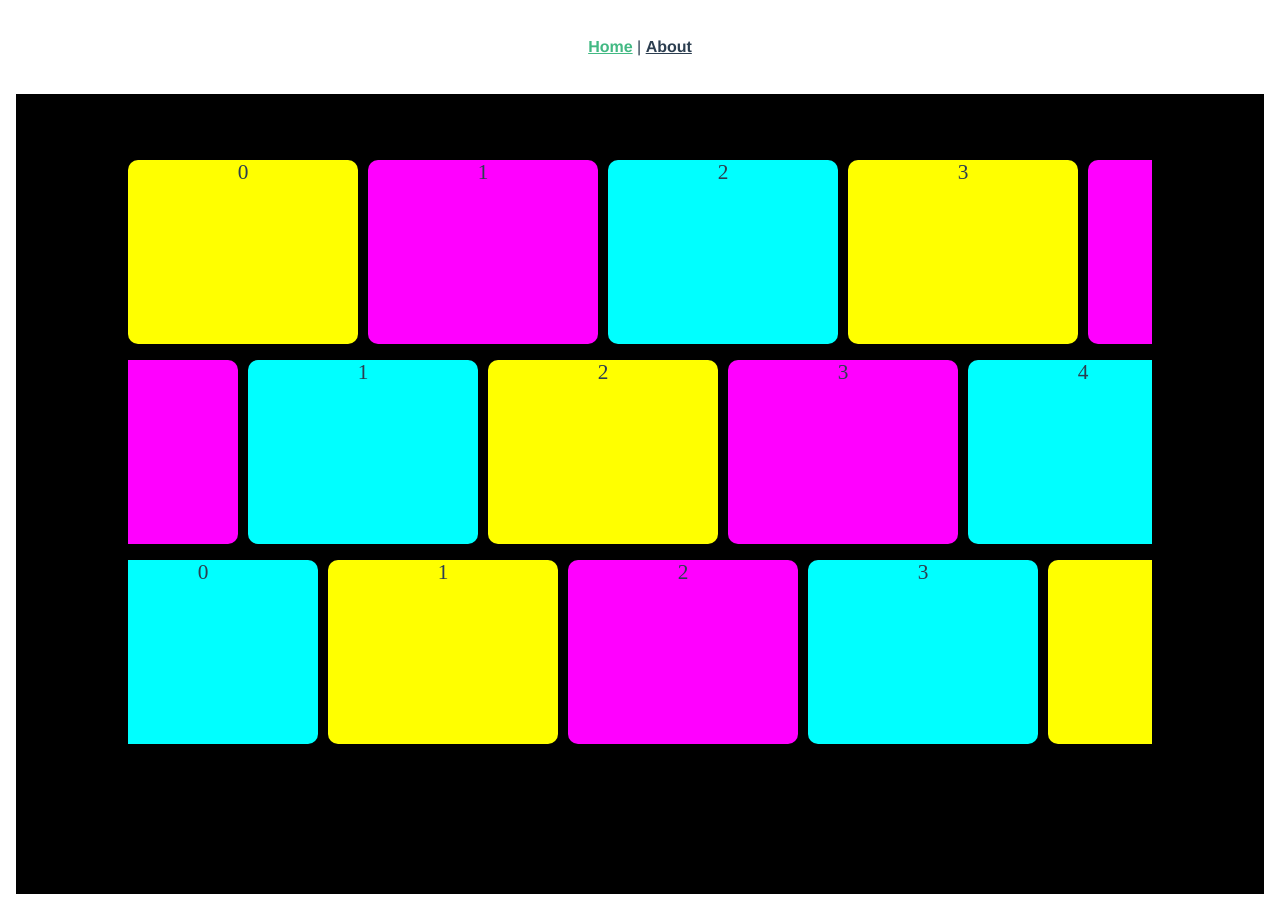
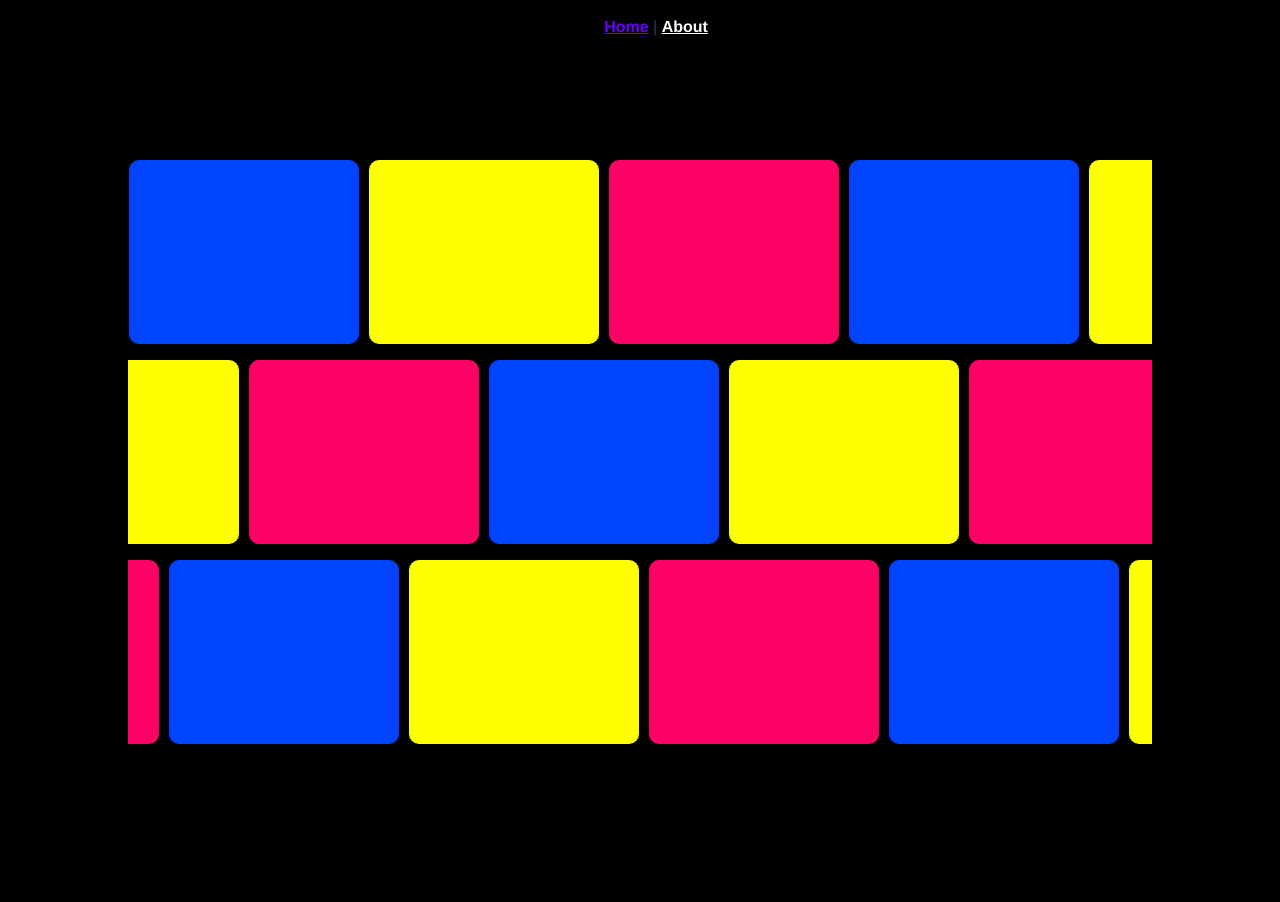
Before and after one commit to alexhonggi/madcamp_wk4, a Vue app: page / in a window 1280 px wide. After the commit the page ends 800 px from the top, so only its background shows below. Built offline with nearby package versions, Linux system fonts and the light colour scheme.

Commit message:
색바꿈

```diff
--- a/src/App.vue
+++ b/src/App.vue
@@ -1,11 +1,11 @@
 <template>
-  <div>
+  <body>
     <div id="nav">
       <router-link to="/">Home</router-link> |
       <router-link to="/about">About</router-link>
     </div>
-    <router-view/>
-  </div>
+    <router-view class="routerview" />
+  </body>
 </template>
 
 <style>
@@ -18,16 +18,23 @@
 }
 
 #nav {
-  padding: 30px;
+  padding: 10px;
 }
 
 #nav a {
   font-weight: bold;
-  color: #2c3e50;
+  color: #ffffff;
 }
 
 #nav a.router-link-exact-active {
-  color: #42b983;
+  color: #6600ff;
+}
+
+body{
+  height:100%;
+  width:100%;
+  background: black;
+  overflow: hidden;
 }
 
 </style>
--- a/src/components/Slider.vue
+++ b/src/components/Slider.vue
@@ -5,7 +5,7 @@
   @mouseup="mouseupevent($event,0)"
   @click="clickevent($event,0)" class="slider" ref="slider1ref">
     <div class="innerSlider" ref="innerSlider1ref" :style="{left:sliderleftlist[0].left+'px'}">
-        <div class = "slideitem" :style="{backgroundColor:itemlist1[index].color}" v-bind:key="item" v-for="(item, index) in itemlist1">{{item.name}}</div>
+        <div class = "slideitem" :style="{backgroundColor:itemlist1[index].color}" v-bind:key="item" v-for="(item, index) in itemlist1"></div>
     </div>
   </div>
   <div @mousedown="mousedownevent($event,1)"
@@ -13,15 +13,16 @@
   @mouseup="mouseupevent($event,1)"
    @click="clickevent($event,1)" class="slider" :style="{top:'45%'}">
     <div class="innerSlider" :style="{left:sliderleftlist[1].left+'px'}">
-        <div class = "slideitem" :style="{backgroundColor:itemlist2[index].color}" v-bind:key="item" v-for="(item, index) in itemlist1">{{item.name}}</div>
+        <div class = "slideitem" :style="{backgroundColor:itemlist2[index].color}" v-bind:key="item" v-for="(item, index) in itemlist2"></div>
     </div>
   </div>
   <div @mousedown="mousedownevent($event,2)"
   @mousemove="mousemoveevent($event,2)"
   @mouseup="mouseupevent($event,2)"
-   @click="clickevent($event,2)" class="slider" :style="{top:'70%'}">
+   @click="clickevent($event,2)"
+   @scroll="scrollevent($event)" class="slider" :style="{top:'70%'}">
     <div class="innerSlider" :style="{left:sliderleftlist[2].left+'px'}">
-        <div class = "slideitem" :style="{backgroundColor:itemlist3[index].color}" v-bind:key="item" v-for="(item, index) in itemlist1">{{item.name}}</div>
+        <div class = "slideitem" :style="{backgroundColor:itemlist3[index].color}" v-bind:key="item" v-for="(item, index) in itemlist3"></div>
     </div>
   </div>
 </div>
@@ -38,22 +39,31 @@ export default {
             itemlist1:[],
             itemlist2:[],
             itemlist3:[],
-            sliderleftlist:[{left:0},{left:-120},{left:-40}],
+            sliderleftlist:[{left:0},{left:-120},{left:-200}],
             startx:[0,0,0],
             x:0,
-            vx:0,
+            vx:0.3,
             pressed:false,
             isdrag:false,
-            leftconstraint:[0,-120, -40]
+            leftconstraint:[0,-120, -200]
         }
     },
     mounted() {
         for(let i=0;i<10;i++){
-            const colorlist = ["#ffff00", "#ff00ff", "#00ffff"]
+            const colorlist = ["#ff0066", "#0044ff", "#ffff00"]
             this.itemlist1.push({id:i, name:i.toString(), color:colorlist[i%3]})
             this.itemlist2.push({id:i, name:i.toString(), color:colorlist[(i+1)%3]})
             this.itemlist3.push({id:i, name:i.toString(), color:colorlist[(i+2)%3]})
         }
+        setInterval(()=>{
+            this.sliderleftlist[0].left+=this.vx;
+            this.checkBoundry(0);
+            this.sliderleftlist[1].left+=this.vx;
+            this.checkBoundry(0);
+            this.sliderleftlist[2].left+=this.vx;
+            this.checkBoundry(0);
+        },10)
+
     },
     beforeDestroy(){
 
@@ -87,9 +97,11 @@ export default {
             const gap  = this.$refs.innerSlider1ref.clientWidth - this.$refs.slider1ref.clientWidth ;
             if(this.sliderleftlist[index].left>this.leftconstraint[index]){
                 this.sliderleftlist[index].left=this.leftconstraint[index];
+                this.vx*=(-1);
             }
             else if(gap<-this.sliderleftlist[index].left+this.leftconstraint[index]){
                 this.sliderleftlist[index].left=-gap+this.leftconstraint[index]
+                this.vx*=(-1);
             }
         },
         clickevent(event, index){
@@ -97,6 +109,9 @@ export default {
                 const ind = Math.floor((event.offsetX-this.sliderleftlist[index].left)/240)
                 console.log("("+ind+","+index+")");
             }
+        },
+        scrollevent(event){
+            console.log(event);
         }
     },
     computed:{
--- a/src/views/Home.vue
+++ b/src/views/Home.vue
@@ -30,12 +30,4 @@ export default {
 </script>
 
 <style scoped>
-body{
-  overflow: hidden;
-}
-.home{
-  background: black;
-  width:100vw;
-  height: 100vh;
-}
 </style>
```
